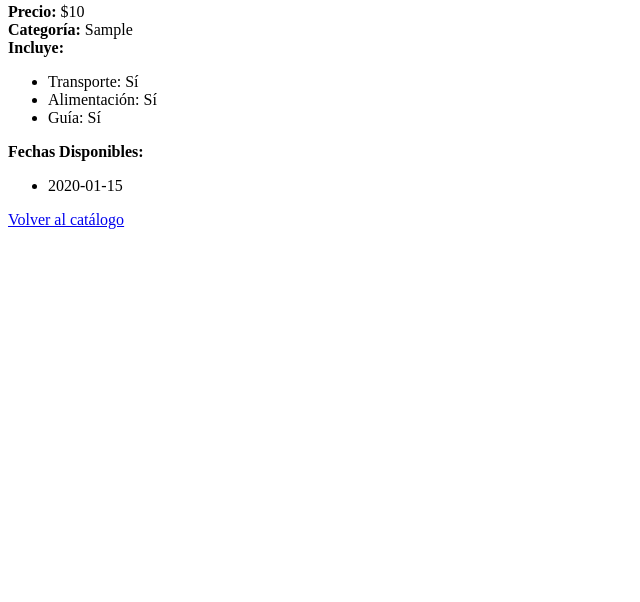
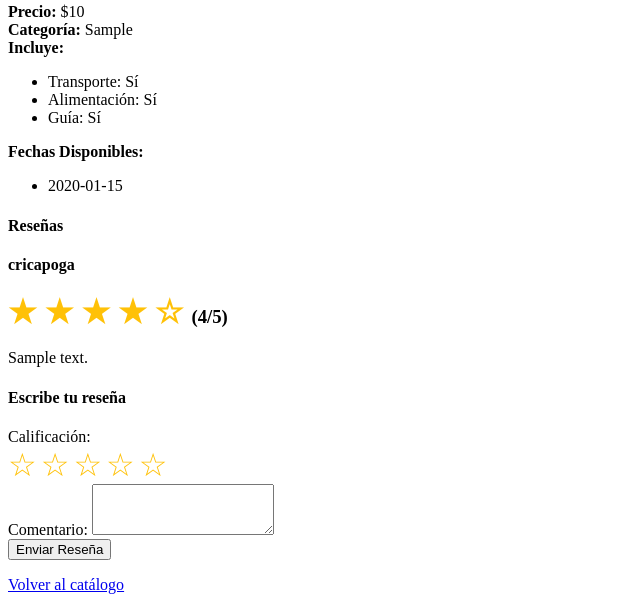
Before and after one commit to CRICAPOGA/Rutas_andinas, a Django app: page /plans/details/1/ in a window 1280 px wide. Shown: the part 250-852 px from the top of the page, without its empty margins (0-640 px from the left). Before the commit the page ends 479 px from the top, so only its background shows below. Run offline with Django 5.2, Linux system fonts and the light colour scheme; data comes from the database, SQL or seed files in the repository; tables that the repository leaves empty hold one stand-in row (values such as "Sample post"); grey boxes marked "Sample" are stand-in pictures.

Commit message:
add - Crear y visualizar reseña (Sin diseño

```diff
--- a/RutasAndinas/Plans/templates/Catalog/detailsPlan.html
+++ b/RutasAndinas/Plans/templates/Catalog/detailsPlan.html
@@ -48,6 +48,84 @@
             {% endfor %}
         </ul>
     </div>
+
+    <div class="mb-3">
+        <h4>Reseñas</h4>
+        {% if reviews %}
+            {% for review in reviews %}
+                <div class="border p-2 mb-2">
+                    <p><strong>{{ review.user_id.username }}</strong></p>
+                    <h3>
+                        <span class="star-rating stary">
+                            {% for i in "12345" %}
+                                {% if i <= review.rate|stringformat:"s" %}
+                                    &#9733;
+                                {% else %}
+                                    &#9734;
+                                {% endif %}
+                            {% endfor %}
+                        </span>
+                        ({{ review.rate }}/5)
+                    </h3>
+                    <p>{{ review.content }}</p>
+                </div>
+            {% endfor %}
+        {% else %}
+            <p>No hay reseñas para este plan.</p>
+        {% endif %}
+    </div>
+
+    <div class="mt-4">
+        <h4>Escribe tu reseña</h4>
+        <form method="POST" action="{% url 'reviews:create_review' plan.plan_id %}">
+            {% csrf_token %}
+            <div class="mb-3">
+                <label for="rate" class="form-label">Calificación:</label>
+                <div id="star-container" class="mb-2">
+                    {% for i in "12345" %}
+                        <span class="star" data-value="{{ i }}">&#9734;</span>
+                    {% endfor %}
+                </div>
+                <input type="hidden" id="rate" name="rate" value="0" required>
+            </div>
+            <div class="mb-3">
+                <label for="content" class="form-label">Comentario:</label>
+                <textarea id="content" name="content" rows="3" class="form-control" required></textarea>
+            </div>
+            <button type="submit" class="btn btn-primary">Enviar Reseña</button>
+        </form>
+    </div>
+
         <a href="{% url 'catalog' %}" class="btn btn-secondary">Volver al catálogo</a>
 </div>
+<script>
+    const stars = document.querySelectorAll('.star');
+    const rateInput = document.getElementById('rate');
+
+    stars.forEach((star, index) => {
+        star.addEventListener('click', () => {
+            // Actualiza el valor del input oculto
+            rateInput.value = index + 1;
+            // Resetea las estrellas
+            stars.forEach((s, i) => {
+                s.innerHTML = i <= index ? '&#9733;' : '&#9734;';
+            });
+        });
+    });
+</script>
+
+<style>
+    .stary {
+        font-size: 2rem;
+        color: #ffc107;
+    }
+    .star {
+        font-size: 2rem;
+        cursor: pointer;
+        color: #ffc107;
+    }
+    .star:hover {
+        transform: scale(1.2);
+    }
+</style>
 {% endblock %}
--- a/RutasAndinas/Plans/views.py
+++ b/RutasAndinas/Plans/views.py
@@ -1,8 +1,10 @@
 from django.shortcuts import render, redirect, get_object_or_404
 from Plans.models import Plan, Category, Plan_date, Picture
+from Reviews.models import Review
 from django.contrib import messages
 from django.utils.timezone import now
 import os
+from django.db.models import Avg
 
 ############## CRUD PLANS ##############
 
@@ -270,7 +272,16 @@ def catalog(request):
         plans = Plan.objects.filter(category_id=category_id)
     else:
         plans = Plan.objects.all()
-    return render(request, 'Catalog/catalog.html', {'plans': plans, 'categories': categories})
+    # Obtener el promedio de calificación para cada plan
+    plans_with_avg = []
+    for plan in plans:
+        avg_rating = Review.objects.filter(plan_id=plan.plan_id).aggregate(Avg('rate'))['rate__avg'] or 0
+        plans_with_avg.append({'plan': plan, 'avg_rating': round(avg_rating, 1)})
+
+    return render(request, 'Catalog/catalog.html', {
+        'plans_with_avg': plans_with_avg,
+        'categories': categories,
+    })
 
 def detailsPlan(request, plan_id):
     # Obtener el plan por su ID
@@ -278,9 +289,11 @@ def detailsPlan(request, plan_id):
     # Obtener imágenes y fechas asociadas al plan
     pictures = Picture.objects.filter(plan_id=plan)
     plan_dates = Plan_date.objects.filter(plan_id=plan)
+    reviews = Review.objects.filter(plan_id=plan)
     # Mostrar
     return render(request, 'Catalog/detailsPlan.html', {
         'plan': plan,
         'pictures': pictures,
-        'plan_dates': plan_dates
+        'plan_dates': plan_dates,
+        'reviews': reviews
     })
--- a/RutasAndinas/Reviews/urls.py
+++ b/RutasAndinas/Reviews/urls.py
@@ -1,4 +1,6 @@
 from django.urls import path
 from . import views
-
-urlpatterns = []
+app_name = 'reviews'
+urlpatterns = [
+    path('<int:plan_id>/create/', views.create_review, name='create_review'),
+]
```
Also changed, not shown: RutasAndinas/Plans/templates/Catalog/catalog.html (+27 -7 lines), RutasAndinas/Reviews/views.py (+29 -2 lines).
